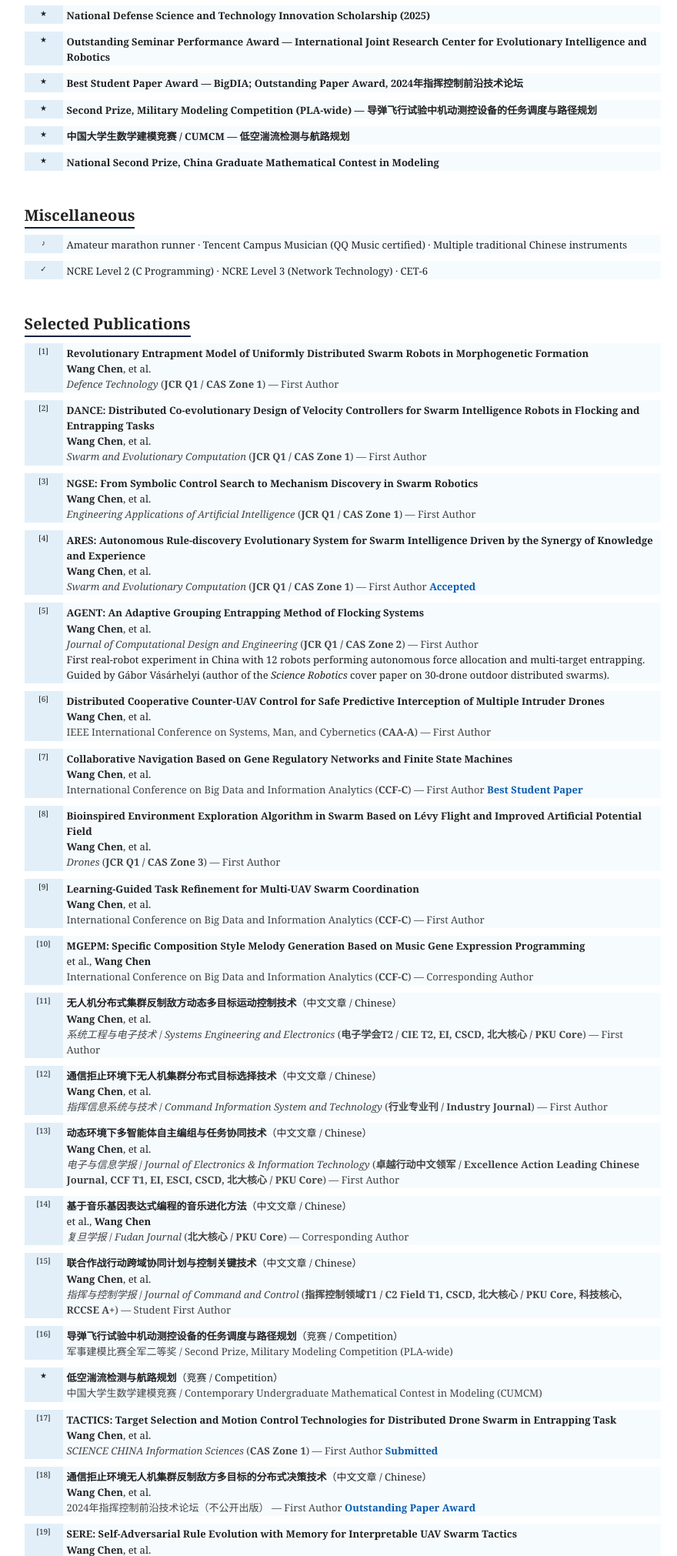
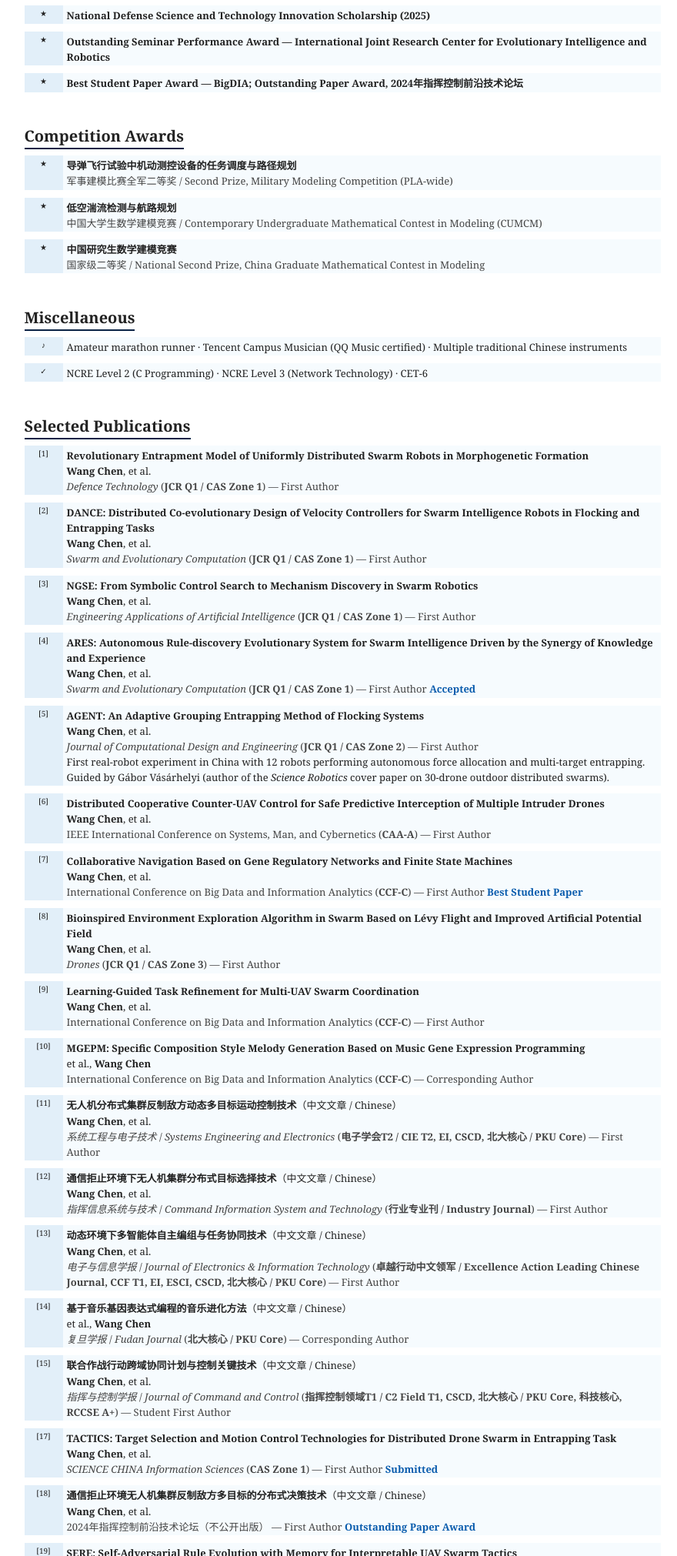
Before and after one commit to sereneture/sereneture.github.io, a plain HTML site: page index.html in a window 1280 px wide. Shown: the part 809-2831 px from the top of the page at 77% size, without its empty margins (195-1075 px from the left). Drawn offline with Linux system fonts and the light colour scheme.

Commit message:
Move contest prizes into a dedicated Competition Awards section.

```diff
--- a/index.html
+++ b/index.html
@@ -117,11 +117,20 @@ Outside research, I am an amateur marathon runner, a Tencent Campus Musician (QQ
 </tbody>
 </table>
 
+</div>
+
+<!-- ========== Competition Awards ========== -->
+<div class="section" id="competitions">
+<h2>Competition Awards</h2>
+
 <table>
 <tbody>
 <tr>
 <td class="left">★</td>
-<td><b>Second Prize, Military Modeling Competition (PLA-wide) — 导弹飞行试验中机动测控设备的任务调度与路径规划</b></td>
+<td>
+<span class="title">导弹飞行试验中机动测控设备的任务调度与路径规划</span><br>
+<span class="venue">军事建模比赛全军二等奖 / Second Prize, Military Modeling Competition (PLA-wide)</span>
+</td>
 </tr>
 </tbody>
 </table>
@@ -130,7 +139,10 @@ Outside research, I am an amateur marathon runner, a Tencent Campus Musician (QQ
 <tbody>
 <tr>
 <td class="left">★</td>
-<td><b>中国大学生数学建模竞赛 / CUMCM — 低空湍流检测与航路规划</b></td>
+<td>
+<span class="title">低空湍流检测与航路规划</span><br>
+<span class="venue">中国大学生数学建模竞赛 / Contemporary Undergraduate Mathematical Contest in Modeling (CUMCM)</span>
+</td>
 </tr>
 </tbody>
 </table>
@@ -139,7 +151,10 @@ Outside research, I am an amateur marathon runner, a Tencent Campus Musician (QQ
 <tbody>
 <tr>
 <td class="left">★</td>
-<td><b>National Second Prize, China Graduate Mathematical Contest in Modeling</b></td>
+<td>
+<span class="title">中国研究生数学建模竞赛</span><br>
+<span class="venue">国家级二等奖 / National Second Prize, China Graduate Mathematical Contest in Modeling</span>
+</td>
 </tr>
 </tbody>
 </table>
@@ -365,30 +380,6 @@ et al., <strong>Wang Chen</strong><br>
 <span class="title">联合作战行动跨域协同计划与控制关键技术</span>（中文文章 / Chinese）<br>
 <strong>Wang Chen</strong>, et al.<br>
 <span class="venue"><i>指挥与控制学报</i> / <i>Journal of Command and Control</i> (<b>指挥控制领域T1 / C2 Field T1, CSCD, 北大核心 / PKU Core, 科技核心, RCCSE A+</b>) — Student First Author</span>
-</td>
-</tr>
-</tbody>
-</table>
-
-<table>
-<tbody>
-<tr>
-<td class="left">[16]</td>
-<td>
-<span class="title">导弹飞行试验中机动测控设备的任务调度与路径规划</span>（竞赛 / Competition）<br>
-<span class="venue">军事建模比赛全军二等奖 / Second Prize, Military Modeling Competition (PLA-wide)</span>
-</td>
-</tr>
-</tbody>
-</table>
-
-<table>
-<tbody>
-<tr>
-<td class="left">★</td>
-<td>
-<span class="title">低空湍流检测与航路规划</span>（竞赛 / Competition）<br>
-<span class="venue">中国大学生数学建模竞赛 / Contemporary Undergraduate Mathematical Contest in Modeling (CUMCM)</span>
 </td>
 </tr>
 </tbody>
```
